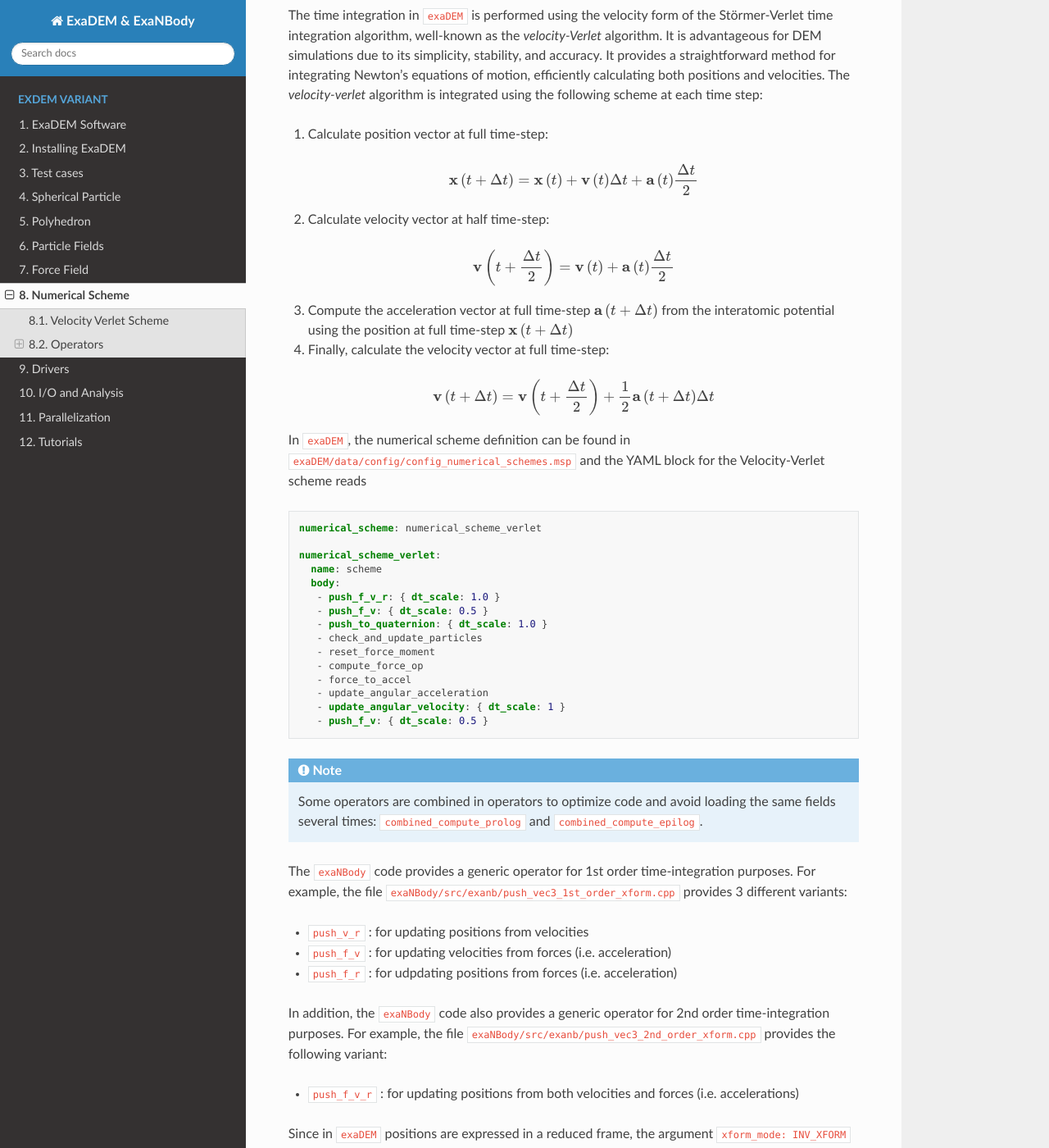
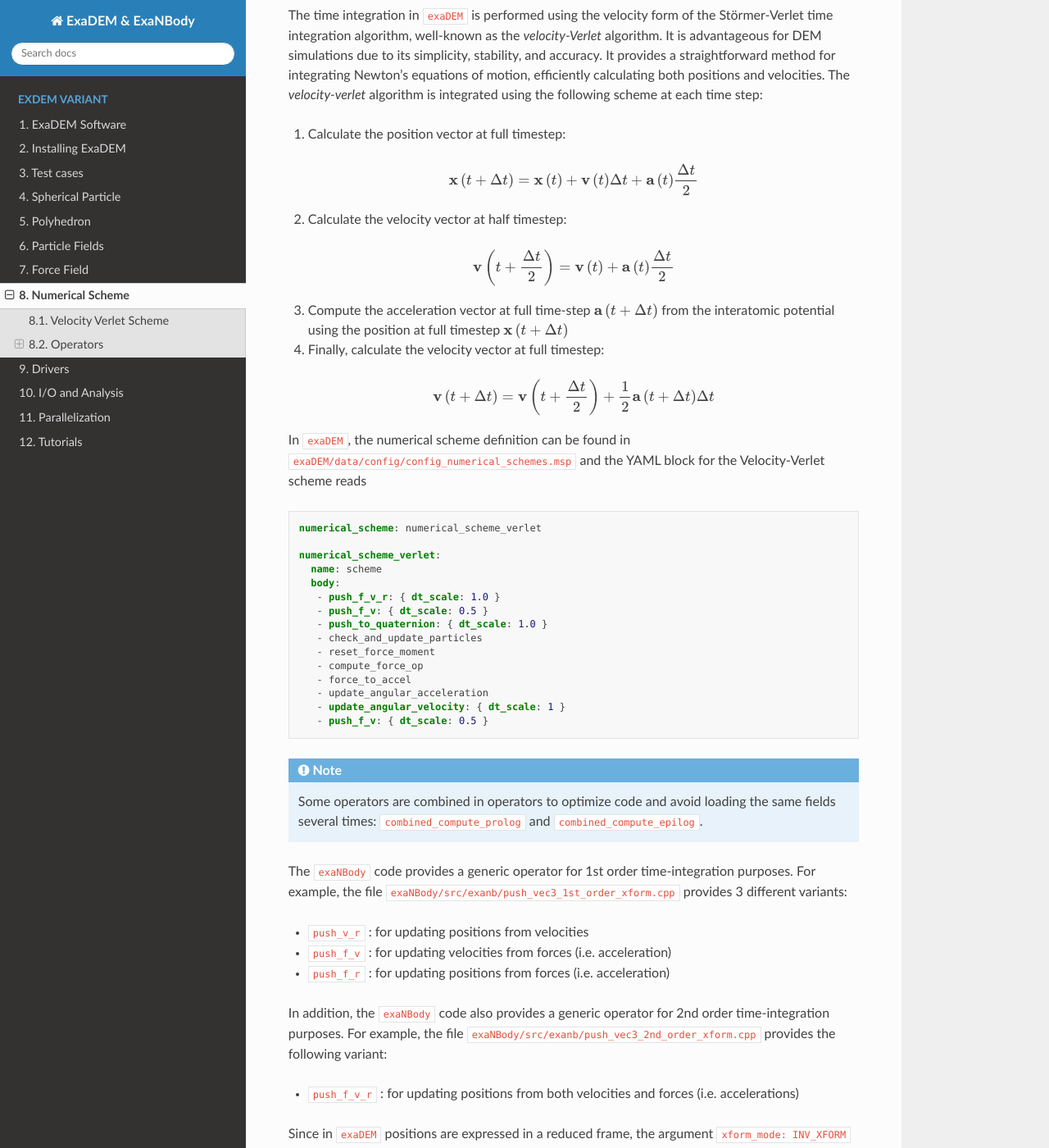
Before and after one commit to Collab4exaNBody/doc_exaDEM, a Sphinx documentation site: the page built from docs/source/project_exaDEM/NumericalScheme.rst, in a window 1280 px wide and 1400 px high, scrolled down 209 px. Shown: the whole window at 82% size. Built offline with Sphinx 7.4.7 and the Read the Docs theme 3.1.0, drawn with Linux system fonts in a browser that asks for light colours; some of the changed text lies outside the part shown.

Commit message:
Update NumericalScheme.rst

```diff
--- a/docs/source/project_exaDEM/NumericalScheme.rst
+++ b/docs/source/project_exaDEM/NumericalScheme.rst
@@ -8,22 +8,22 @@ Velocity Verlet Scheme
 
 The time integration in ``exaDEM`` is performed using the velocity form of the Störmer-Verlet time integration algorithm, well-known as the `velocity-Verlet` algorithm. It is advantageous for DEM simulations due to its simplicity, stability, and accuracy. It provides a straightforward method for integrating Newton's equations of motion, efficiently calculating both positions and velocities. The `velocity-verlet` algorithm is integrated using the following scheme at each time step:
 
-1. Calculate position vector at full time-step:
+1. Calculate the position vector at full timestep:
 
 .. math::
 
     \mathbf{x} \left( t + \Delta t \right) = \mathbf{x} \left( t \right) + \mathbf{v} \left( t \right) \Delta t + \mathbf{a} \left(t\right)\frac{\Delta t}{2}
 
-2. Calculate velocity vector at half time-step:
+2. Calculate the velocity vector at half timestep:
 
 .. math::
 
     \mathbf{v} \left( t + \frac{\Delta t}{2} \right) = \mathbf{v} \left( t \right) + \mathbf{a} \left( t \right) \frac{\Delta t}{2}
 
 
-3. Compute the acceleration vector at full time-step \\( \\mathbf{a} \\left( t + \\Delta t\\right) \\) from the interatomic potential using the position at full time-step \\( \\mathbf{x} \\left( t + \\Delta t\\right) \\)
+3. Compute the acceleration vector at full time-step \\( \\mathbf{a} \\left( t + \\Delta t\\right) \\) from the interatomic potential using the position at full timestep \\( \\mathbf{x} \\left( t + \\Delta t\\right) \\)
 
-4. Finally, calculate the velocity vector at full time-step:
+4. Finally, calculate the velocity vector at full timestep:
 
 .. math::
 
@@ -57,14 +57,13 @@ The ``exaNBody`` code provides a generic operator for 1st order time-integration
 
 - ``push_v_r`` : for updating positions from velocities
 - ``push_f_v`` : for updating velocities from forces (i.e. acceleration)
-- ``push_f_r`` : for udpdating positions from forces (i.e. acceleration)
+- ``push_f_r`` : for updating positions from forces (i.e. acceleration)
 
 In addition, the ``exaNBody`` code also provides a generic operator for 2nd order time-integration purposes. For example, the file ``exaNBody/src/exanb/push_vec3_2nd_order_xform.cpp`` provides the following variant:
 
 - ``push_f_v_r`` : for updating positions from both velocities and forces (i.e. accelerations)
 
 Since in ``exaDEM`` positions are expressed in a reduced frame, the argument ``xform_mode: INV_XFORM`` is mandatory when using any operator that updates the particles positions. The operators are described in detail in the following section.
-
 
 Operators
 ^^^^^^^^^
@@ -76,9 +75,9 @@ Reset Forces and Moments
 ------------------------
 
 * Operator Name: ``reset_force_moment``
-* Description: This operator resets two grid fields : moments and forces.
+* Description: This operator resets two grid fields: moments and forces.
 
-Here a YAML example:
+Here is a YAML example:
 
 .. code-block:: yaml
 
```
Also changed, not shown: other parts of docs/source/project_exaDEM/NumericalScheme.rst (+8 -9 lines).
